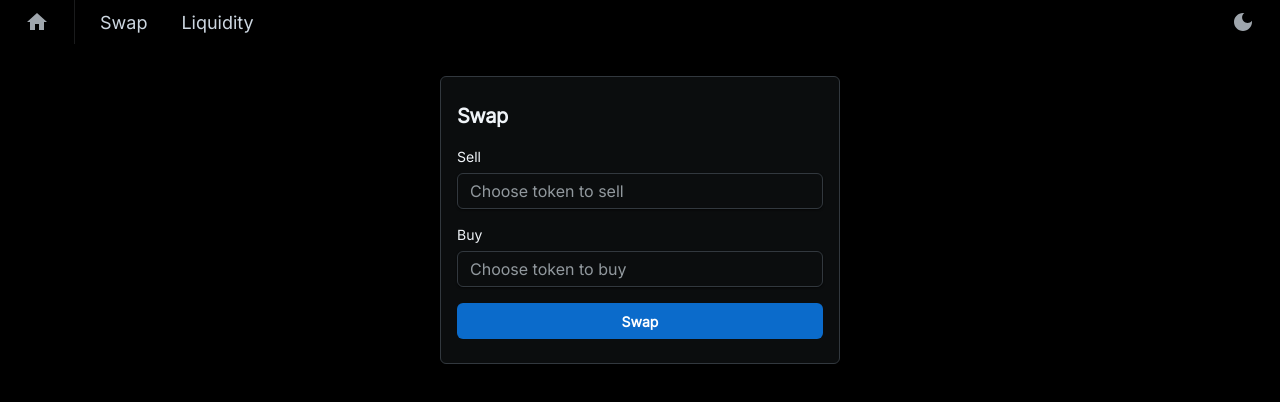
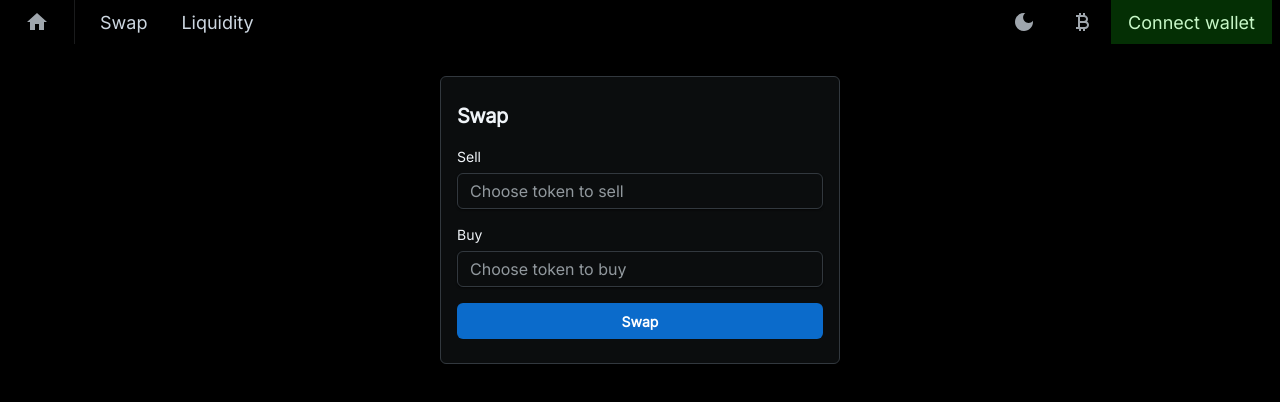
Before and after one commit to crypto-coins-exchange/crypto-coins-exchange, a React (Create React App) app in the folder src/: page / in a window 1280 px wide. Shown: the top 402 px of the page. Built offline with nearby package versions, Linux system fonts and the light colour scheme.

Commit message:
Add connect wallet and choose layer

```diff
--- a/src/src/Navigation.tsx
+++ b/src/src/Navigation.tsx
@@ -2,28 +2,31 @@ import React from "react"
 import logo from "./logo.svg"
 import {
     Box,
-    Button,
-    IconButton,
     List,
     ListDivider,
     ListItem,
     ListItemButton,
     useColorScheme
 } from "@mui/joy"
-import { DarkMode, Home, LightMode, Person } from "@mui/icons-material"
+import { DarkMode, Home, LightMode, CurrencyBitcoin } from "@mui/icons-material"
 
 export const Navigation = () => {
     const { mode, setMode } = useColorScheme()
 
     return (
-        <Box component="nav" sx={{ flexGrow: 1 }}>
+        <Box
+            sx={{
+                display: "flex",
+                flexGrow: 1,
+                justifyContent: "space-between",
+            }}
+        >
             <List role="menubar" orientation="horizontal" size="lg">
                 <ListItem role="none">
                     <ListItemButton
                         role="menuitem"
                         component="a"
                         href="/"
-                        aria-label="Home"
                     >
                         <Home />
                     </ListItemButton>
@@ -39,10 +42,21 @@ export const Navigation = () => {
                         Liquidity
                     </ListItemButton>
                 </ListItem>
-                <ListItem role="none" sx={{ marginInlineStart: "auto" }}>
+            </List>
+            <Box
+                sx={{
+                    display: "flex",
+                    flexDirection: "row",
+                    gap: 1.5,
+                    alignItems: "center",
+                }}
+            >
+                <List role="menubar" orientation="horizontal" size="lg">
+                    <ListItem role="none">
                         <ListItemButton
                             role="menuitem"
                             component="button"
+                            title={mode === "light" ? "Turn dark" : "Turn light"}
                             onClick={() => {
                                 setMode(mode === "light" ? "dark" : "light");
                             }}
@@ -50,7 +64,24 @@ export const Navigation = () => {
                             {mode === "light" ? <LightMode /> : <DarkMode />}
                         </ListItemButton>
                     </ListItem>
+                    <ListItem role="none">
+                        <ListItemButton
+                            role="menuitem"
+                            component="button"
+                        >
+                            <CurrencyBitcoin />
+                        </ListItemButton>
+                    </ListItem>
+                    <ListItem role="none">
+                        <ListItemButton
+                            color="success"
+                            variant="soft"
+                        >
+                            Connect wallet
+                        </ListItemButton>
+                    </ListItem>
                 </List>
+            </Box>
         </Box>
     )
 }
```
Lines whose indentation alone changed are shown as unchanged.
